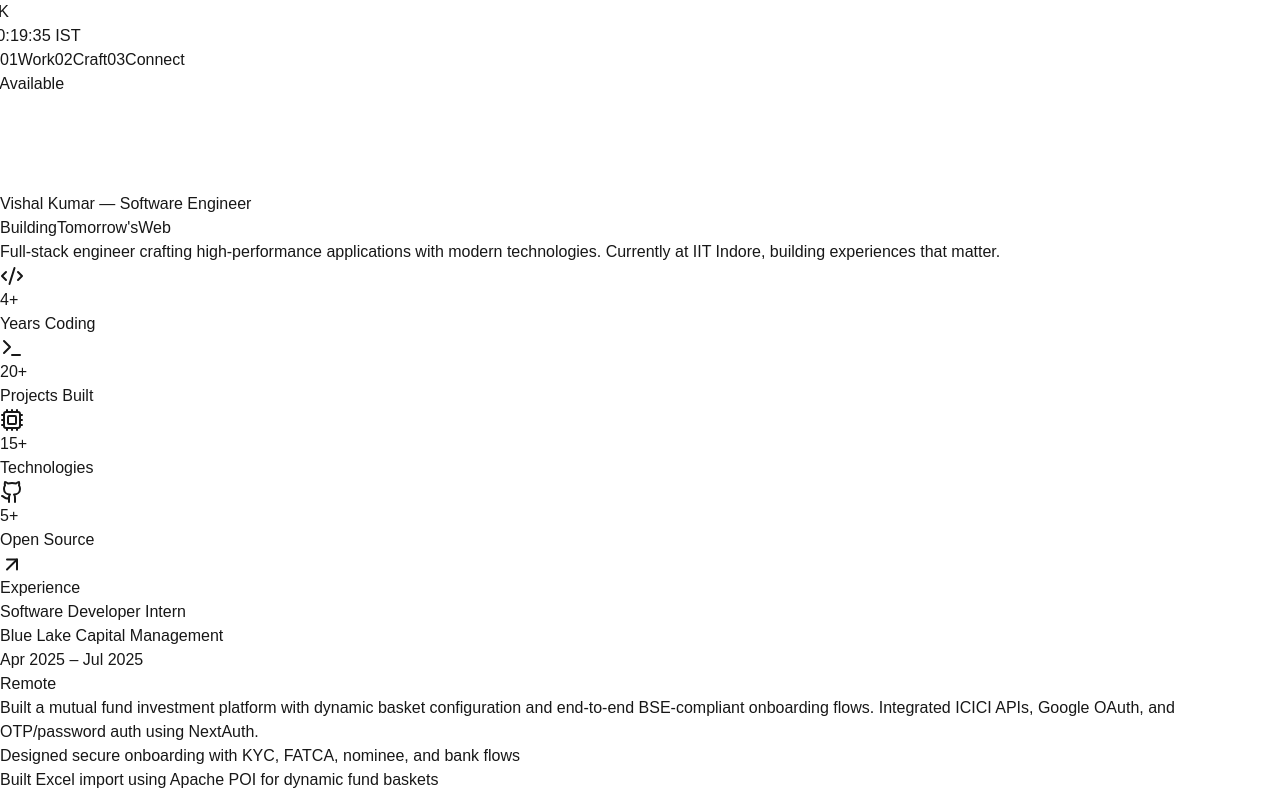
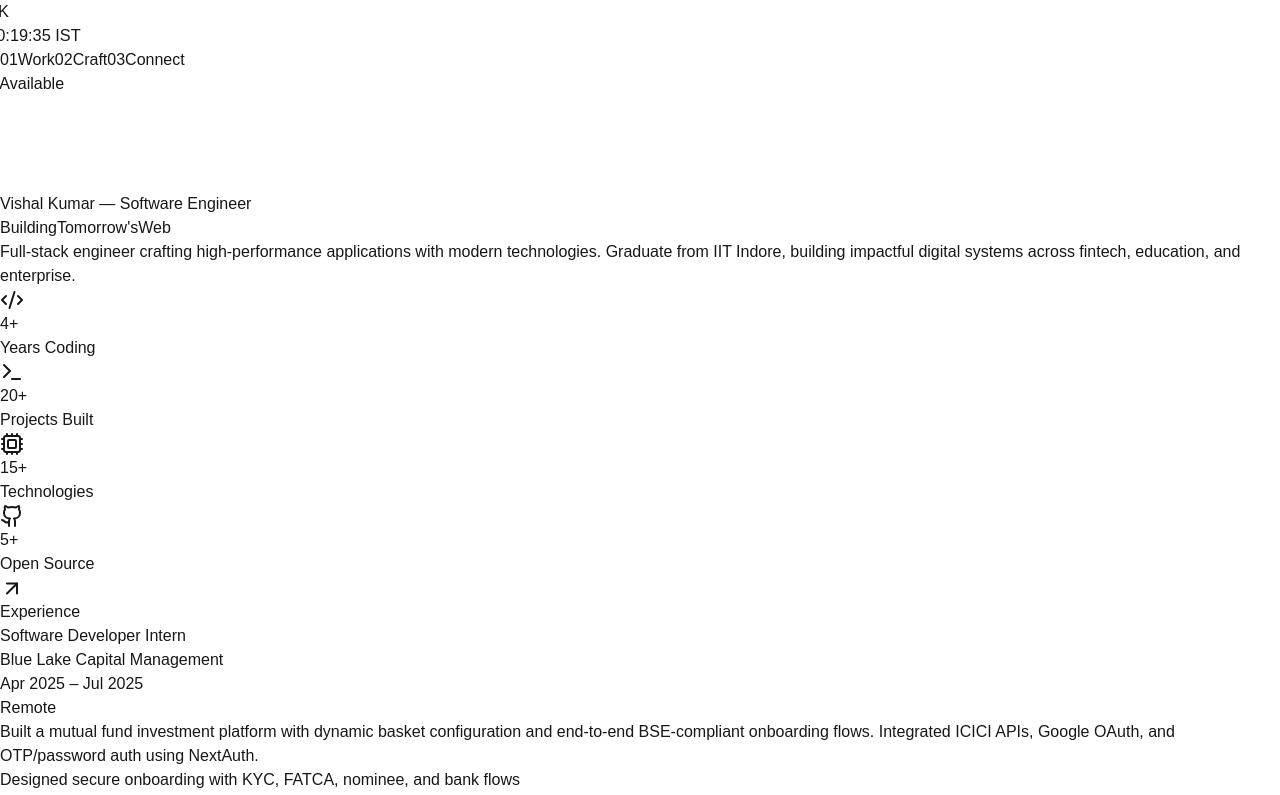
Before and after one commit to Shuffled720/portfolio, a Next.js app: page / in a window 1280 px wide. Shown: the top 795 px of the page. Built offline with nearby package versions, Linux system fonts and the light colour scheme.

Commit message:
updates description

```diff
--- a/src/app/page.tsx
+++ b/src/app/page.tsx
@@ -463,8 +463,9 @@ export default function Portfolio() {
             >
               <p className="text-xl lg:text-2xl text-gray-300 leading-relaxed font-light">
                 Full-stack engineer crafting high-performance applications with
-                modern technologies. Currently at IIT Indore, building
-                experiences that matter.
+                modern technologies. Graduate from IIT Indore, building
+                impactful digital systems across fintech, education, and
+                enterprise.
               </p>
             </motion.div>
 
```
